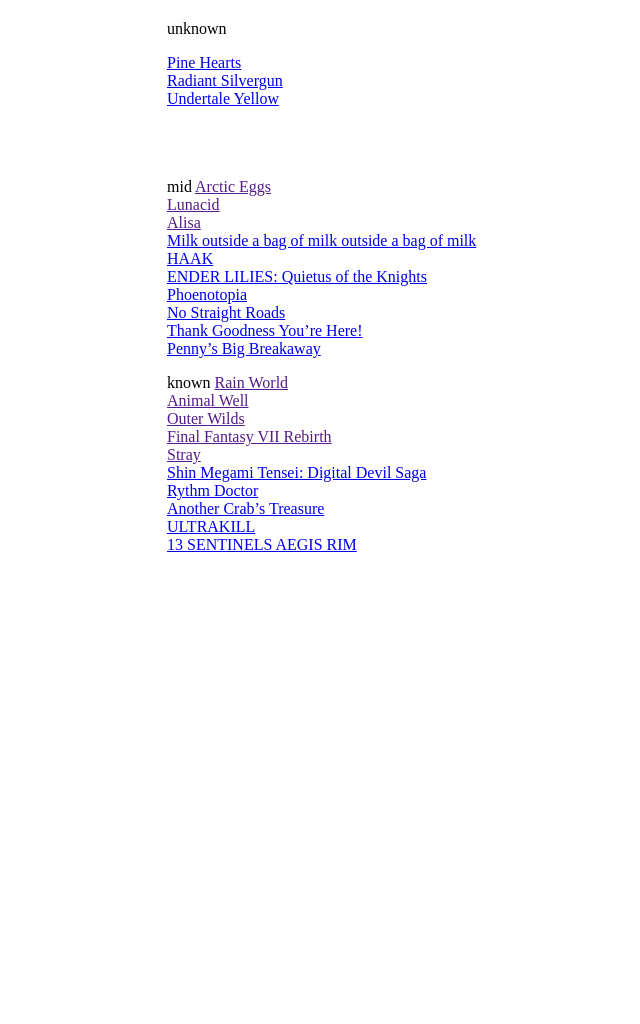
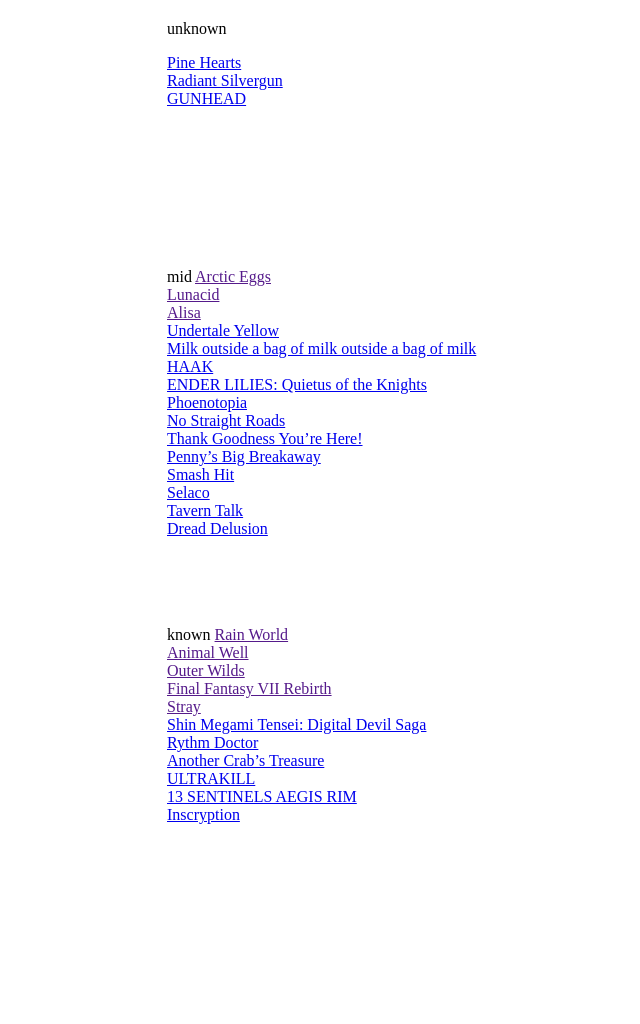
Before and after one commit to stuffedwombat/stuffedwombat.github.io, a Jekyll site: the page built from mind_blown.md, in a window 1280 px wide. Shown: the whole page, without its empty margins (157-797 px from the left). Built offline with Jekyll 4.4.1, drawn with Linux system fonts in a browser that asks for light colours; our own code applies the rules of GitHub Pages for plain Markdown files; comment, search, counter and statistics services are not loaded; before the commit the page ends 900 px from its top, so only the background shows below that.

Commit message:
Update mind_blown.md

```diff
--- a/mind_blown.md
+++ b/mind_blown.md
@@ -2,15 +2,22 @@ unknown
 
 [Pine Hearts](https://store.steampowered.com/app/1781010/Pine_Hearts/)<br>
 [Radiant Silvergun](https://store.steampowered.com/app/2450820/Radiant_Silvergun/)<br>
-[Undertale Yellow](https://gamejolt.com/games/UndertaleYellow/136925)<br>
+[GUNHEAD](https://store.steampowered.com/app/704000/GUNHEAD/)<br>
 []()<br>
 []()<br>
 []()<br>
+[]()<br>
+[]()<br>
+[]()<br>
+[]()<br>
+[]()<br>
+
 
 mid
 [Arctic Eggs]()<br>
 [Lunacid]()<br>
 [Alisa]()<br>
+[Undertale Yellow](https://gamejolt.com/games/UndertaleYellow/136925)<br>
 [Milk outside a bag of milk outside a bag of milk](https://store.steampowered.com/app/1604000/Milk_outside_a_bag_of_milk_outside_a_bag_of_milk/)<br>
 [HAAK](https://store.steampowered.com/app/1352930/HAAK/)<br>
 [ENDER LILIES: Quietus of the Knights](https://store.steampowered.com/app/1369630/ENDER_LILIES_Quietus_of_the_Knights/)<br>
@@ -18,6 +25,15 @@ mid
 [No Straight Roads](https://store.steampowered.com/app/1726190/No_Straight_Roads_Encore_Edition/)<br>
 [Thank Goodness You're Here!](https://store.steampowered.com/app/2366980/Thank_Goodness_Youre_Here/)<br>
 [Penny’s Big Breakaway](https://store.steampowered.com/app/1955230/Pennys_Big_Breakaway/)<br>
+[Smash Hit](https://play.google.com/store/apps/details?id=com.mediocre.smashhit&hl=en)<br>
+[Selaco](https://store.steampowered.com/app/1592280/Selaco/)<br>
+[Tavern Talk](https://store.steampowered.com/app/2076140/Tavern_Talk/)<br>
+[Dread Delusion](https://store.steampowered.com/app/1574240/Dread_Delusion/)<br>
+[]()<br>
+[]()<br>
+[]()<br>
+[]()<br>
+
 
 known
 [Rain World]()<br>
@@ -30,5 +46,14 @@ known
 [Another Crab's Treasure](https://store.steampowered.com/app/1887840/Another_Crabs_Treasure)<br>
 [ULTRAKILL](https://store.steampowered.com/app/1229490/ULTRAKILL/)<br>
 [13 SENTINELS AEGIS RIM](https://www.youtube.com/watch?v=_i6XKeWAf0s&list=PLD7B049F3DEC8CB6C)<br>
+[Inscryption](https://store.steampowered.com/app/1092790/Inscryption/)<br>
 []()<br>
 []()<br>
+[]()<br>
+[]()<br>
+[]()<br>
+[]()<br>
+[]()<br>
+[]()<br>
+[]()<br>
+[]()<br>
```
